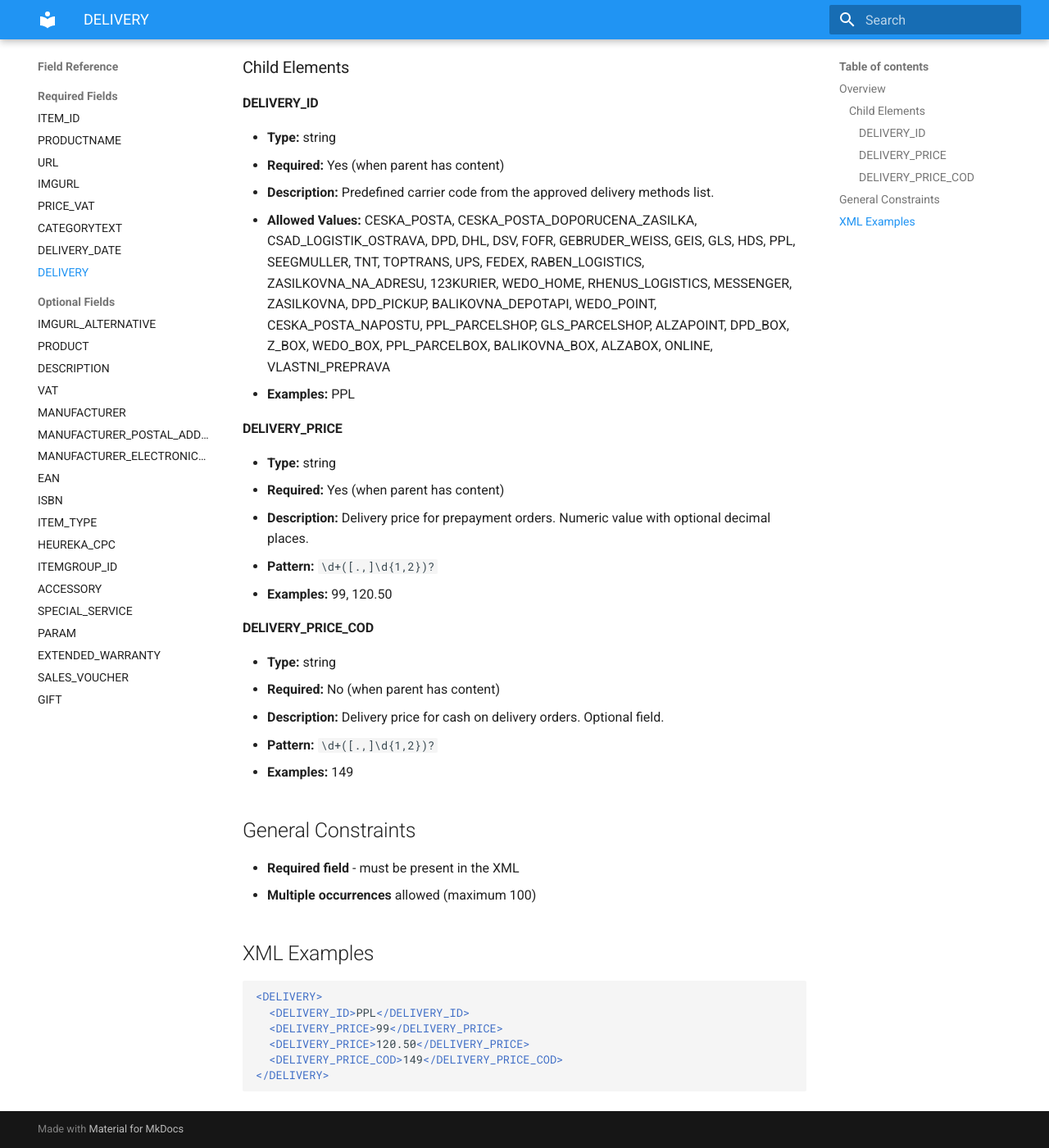
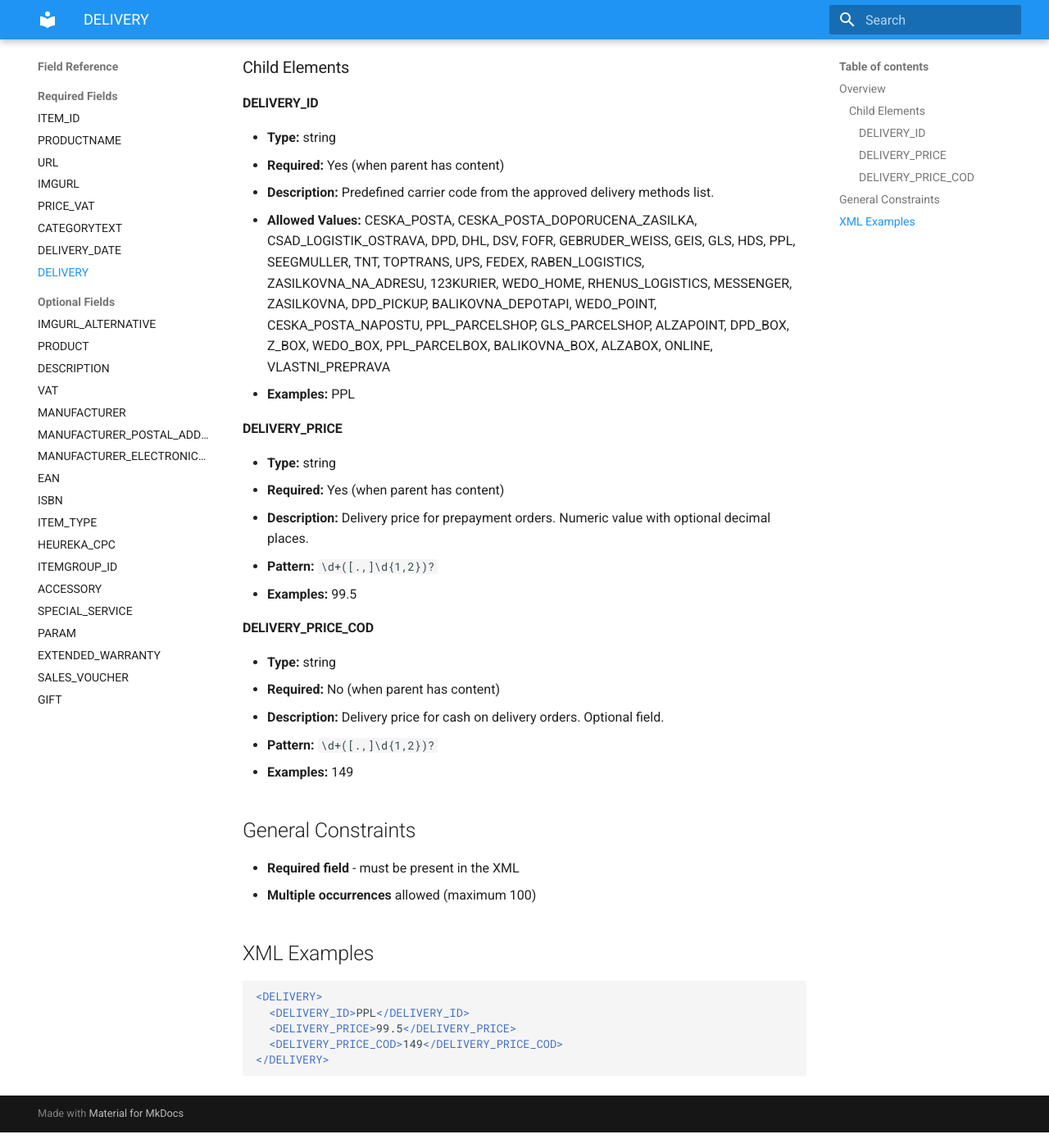
Before and after one commit to heureka/xml-feed-specs, an MkDocs documentation site: the page built from docs/fields/delivery.md, in a window 1280 px wide and 1400 px high, scrolled down 480 px. Shown: the whole window at 82% size. Built offline with MkDocs 1.6.1 and Material for MkDocs 9.7.7, drawn with Linux system fonts in a browser that asks for light colours.

Commit message:
fix(delivery): update DELIVERY_PRICE examples

````diff
--- a/docs/fields/delivery.md
+++ b/docs/fields/delivery.md
@@ -31,7 +31,7 @@ Shipping method information. Maximum 100 different shipping methods. Must contai
 - **Description:** Delivery price for prepayment orders. Numeric value with optional decimal places.
 
 - **Pattern:** `\d+([.,]\d{1,2})?`
-- **Examples:** 99, 120.50
+- **Examples:** 99.5
 
 #### DELIVERY_PRICE_COD
 
@@ -53,8 +53,7 @@ Shipping method information. Maximum 100 different shipping methods. Must contai
 ```xml
 <DELIVERY>
   <DELIVERY_ID>PPL</DELIVERY_ID>
-  <DELIVERY_PRICE>99</DELIVERY_PRICE>
-  <DELIVERY_PRICE>120.50</DELIVERY_PRICE>
+  <DELIVERY_PRICE>99.5</DELIVERY_PRICE>
   <DELIVERY_PRICE_COD>149</DELIVERY_PRICE_COD>
 </DELIVERY>
 ```
````
Also changed, not shown: 1 other file.
